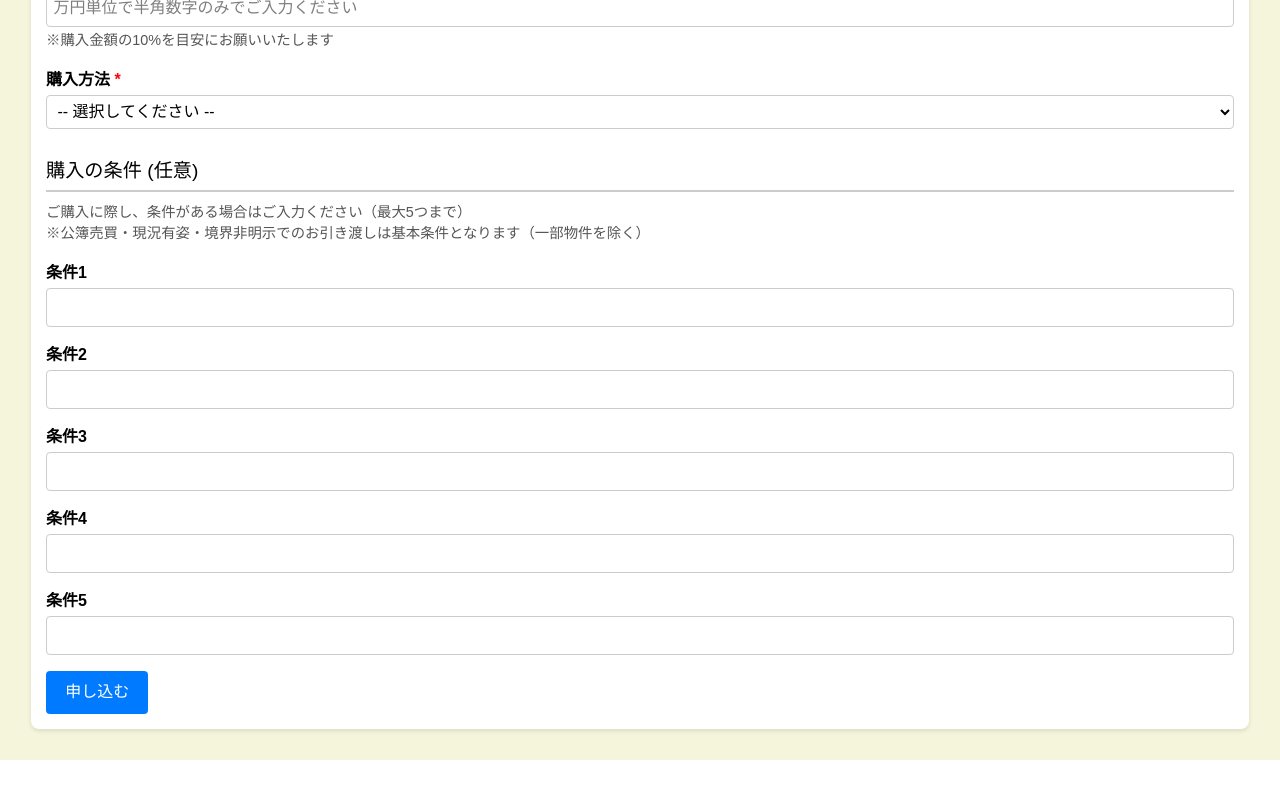
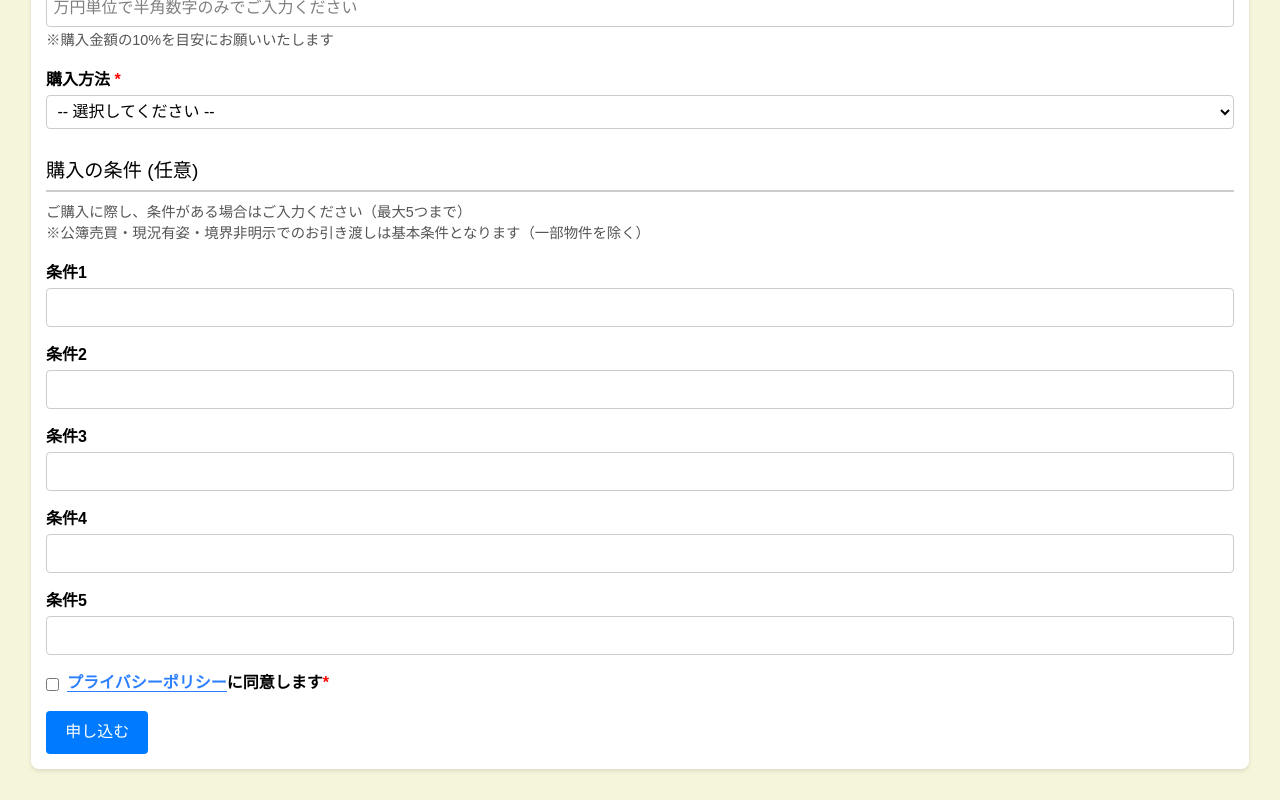
Before and after one commit to TechproAdmin/techpro-form, a Next.js app in the folder frontend/: page /kaitsuke in a window 1280 px wide. Shown: the part 1261-2061 px from the top of the page. Before the commit the page ends 2021 px from the top, so only its background shows below. Built offline with nearby package versions, Linux system fonts and the light colour scheme; no server answers.

Commit message:
買付フォームにプライバシーポリシーを追加

```diff
--- a/frontend/src/app/kaitsuke/page.tsx
+++ b/frontend/src/app/kaitsuke/page.tsx
@@ -326,6 +326,16 @@ export default function KaitsukeForm() {
           <input type="text" id="condition5" name="condition5" />
         </div>
 
+        <div className="form-group flex mb-4">
+          <input type="checkbox" id="privacy" name="privacy" className="mr-2" required />
+          <label htmlFor="privacy">
+              <a href="https://www.techpro-j.com/privacy-policy" target="_blank" rel="noopener noreferrer" className="text-blue-500 border-b border-blue-500">
+                  プライバシーポリシー
+              </a>
+              に同意します<span className="required">*</span>
+          </label>
+        </div>
+
         <button type="submit" id="submitBtn">申し込む</button>
       </form>
       <KaitsukeConfirmModal
```
